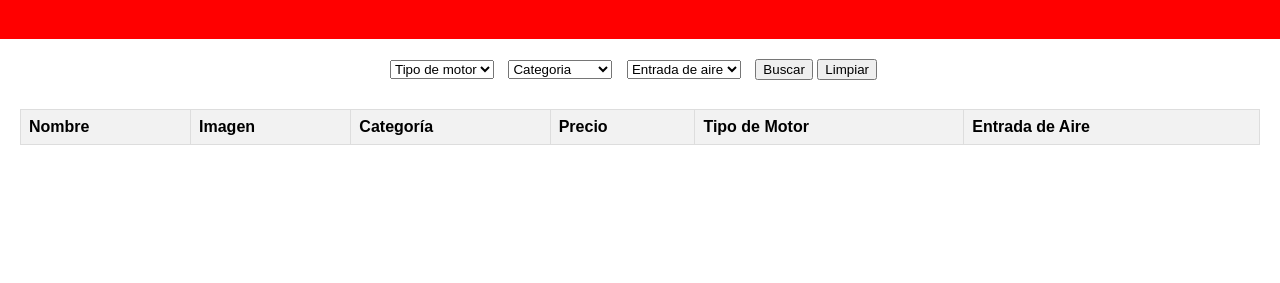
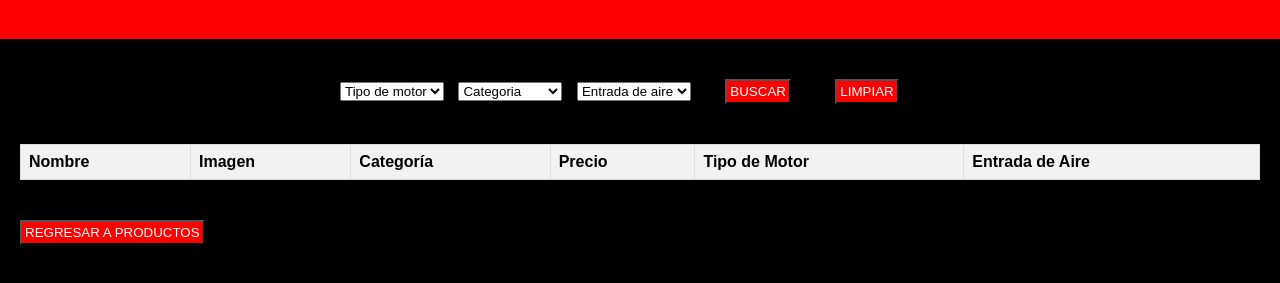
Before and after one commit to andressolis14/PROYECTO_FINAL_, a website: page filtro.html in a window 1280 px wide. Shown: the part 81-364 px from the top of the page. Drawn offline with Linux system fonts and the light colour scheme.

Commit message:
agregue diseño a la pagina de filtros

```diff
--- a/filtro.html
+++ b/filtro.html
@@ -34,12 +34,13 @@
                 <option value="supercargador">Supercargador</option>
 
             </select>
-            <button id="botonBuscar" onclick="aplicarFiltros()">Buscar</button>
-            <button id="botonLimpiar" onclick="limpiarFiltros()">Limpiar</button>
+            <button id="botonBuscar" class="boton" onclick="aplicarFiltros()">Buscar</button>
+            <button id="botonLimpiar" class="boton" onclick="limpiarFiltros()">Limpiar</button>
         </section>
-        <div id="cargando" class="cargando">Cargando...</div>
+        <div id="cargando" class="cargando">
+            <img src="https://media.giphy.com/media/v1.Y2lkPTc5MGI3NjExcDFmb29iN2R1bm44bmcxd3lmMmJtamxpMGxod2E2YjJjdnhidmUzeiZlcD12MV9pbnRlcm5hbF9naWZfYnlfaWQmY3Q9Zw/IzigGVSs9fHjug20Mq/giphy.gif" alt="GIF">
+        </div>
         <section id="resultados">
-
             <table id="tablaResultados">
                 <thead>
                     <tr>
@@ -53,10 +54,12 @@
                 </thead>
                 <tbody></tbody>
             </table>
+
         </section>
     </main>
-
+    <button class="boton" onclick="navegarproductos()">Regresar a productos</button>
     <script src="productos.js" type="text/javascript"></script>
+    <script src="script.js" type="text/javascript"></script>
 </body>
 
 </html>
--- a/styles_filtro.css
+++ b/styles_filtro.css
@@ -2,6 +2,8 @@ body {
     font-family: Arial, sans-serif;
     margin: 0;
     padding: 0;
+    background-color: black;
+    color: white;
 }
 
 header {
@@ -27,8 +29,8 @@ main {
 
 .cargando {
     display: none;
-    font-style: italic;
-    color: #666;
+    text-align: center;
+
 
 }
 
@@ -44,10 +46,47 @@ main {
 }
 
 #tablaResultados th {
-
+    color: black;
     background-color: #f2f2f2;
 }
 #filtros {
     margin: 0 auto;
-    max-width: 500px;
+    max-width: 600px;
 }
+
+.boton {
+    background-color: transparent;
+    color: white;
+    padding: 3px 3px;
+    position: relative;
+    text-transform: uppercase;
+    transition: all 0.5s ease;
+    z-index: 1;
+    margin: 20px;
+}
+
+.boton::before {
+    background-color: rgb(255, 0, 0);
+    content: "";
+    display: block;
+    height: 100%;
+    left: 0;
+    position: absolute;
+    top: 0;
+    width: 100%;
+    z-index: -1;
+    transition: all 0.1s ease;
+}
+
+.boton:hover::before {
+    background-color: rgb(0, 0, 0);
+    box-shadow:
+      0 0 10px rgb(255, 0, 0),
+      0 0 20px rgb(255, 255, 255),
+      0 0 30px rgb(255, 0, 0),
+      0 0 40px rgb(255, 255, 255);
+}
+
+.boton:hover {
+    color: rgb(255, 255, 255);
+}
```
